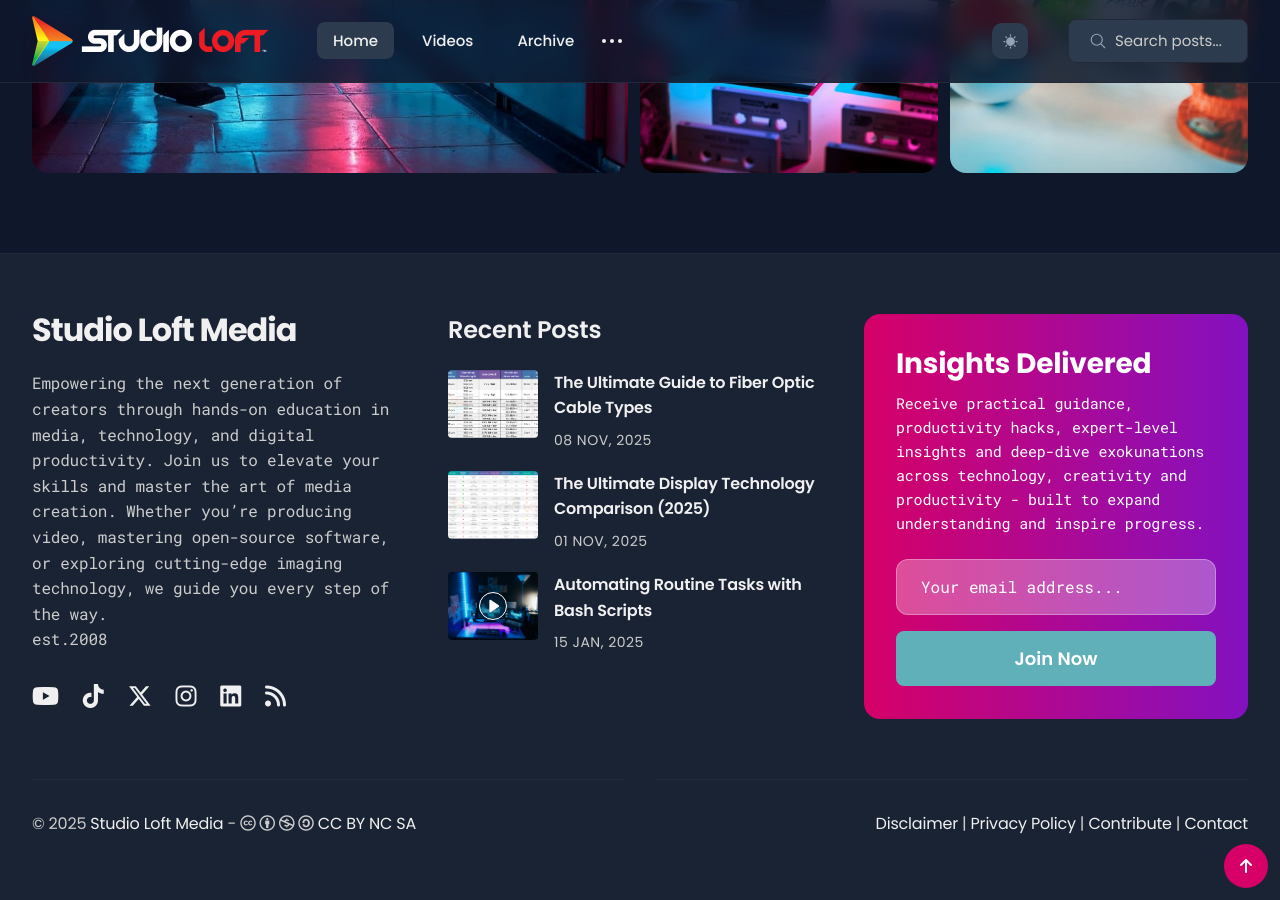
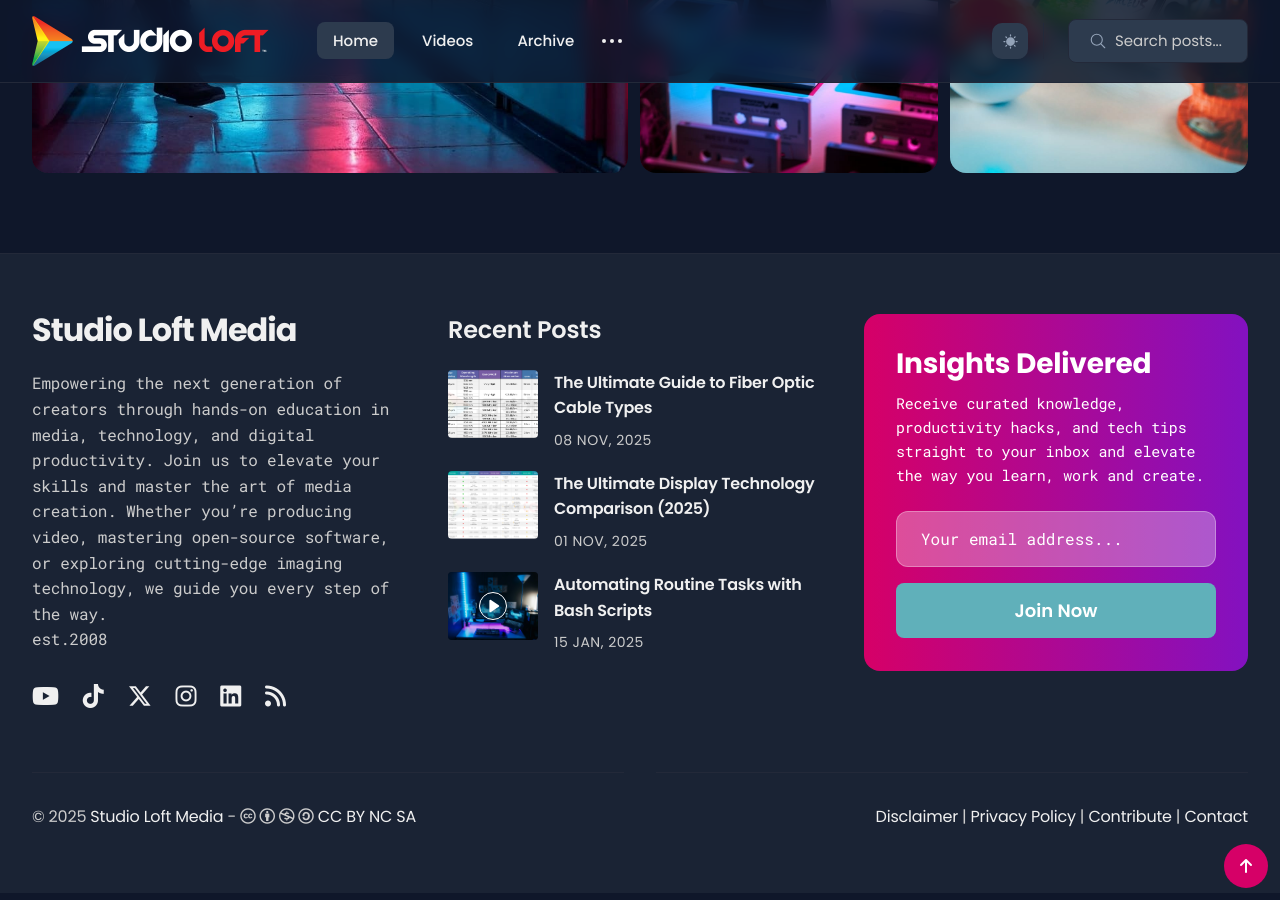
Before and after one commit to studioloft/studioloft.github.io, a Jekyll site: the page built from index.html, in a window 1280 px wide and 900 px high, scrolled down 4111 px. Built offline with Jekyll 4.4.1, drawn with Linux system fonts in a browser that asks for light colours; the list of posts is cut into pages by our own code.

Commit message:
update mailchimp description

```diff
--- a/_data/settings.yml
+++ b/_data/settings.yml
@@ -139,7 +139,7 @@ gallery_section:
 mailchimp:
   enable: true
   mailchimp_title: Insights Delivered
-  mailchimp_description: Receive practical guidance, productivity hacks, expert-level insights and deep-dive exokunations across technology, creativity and productivity - built to expand understanding and inspire progress.
+  mailchimp_description: Receive curated knowledge, productivity hacks, and tech tips straight to your inbox and elevate the way you learn, work and create.
   mailchimp_identifier: media.us14.list-manage.com/subscribe/post?u=1b35216b36115ee8eec4a8be8&id=1e0f3f04aa # Add your MailChimp form identifier.
   mailchimp_input_text: Your email address...
   mailchimp_button_text: Join Now
```
